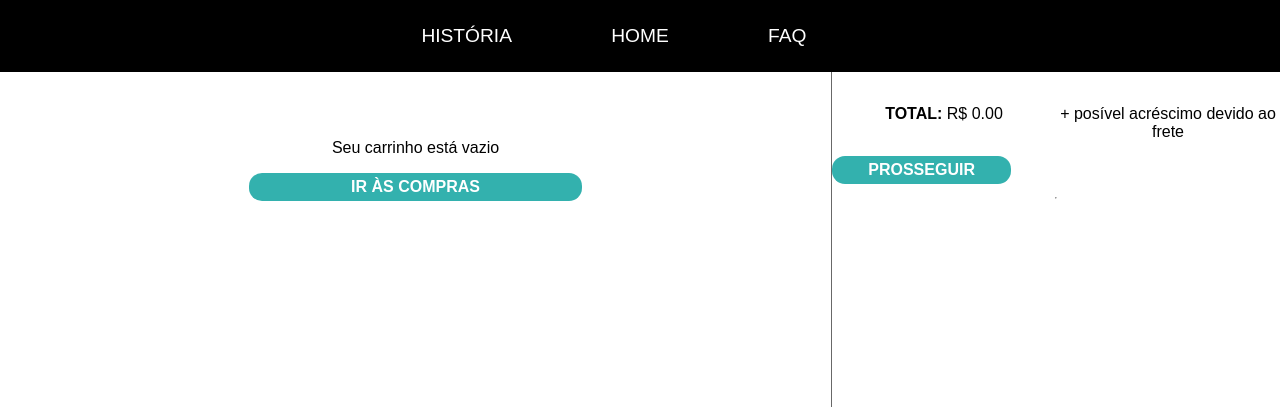
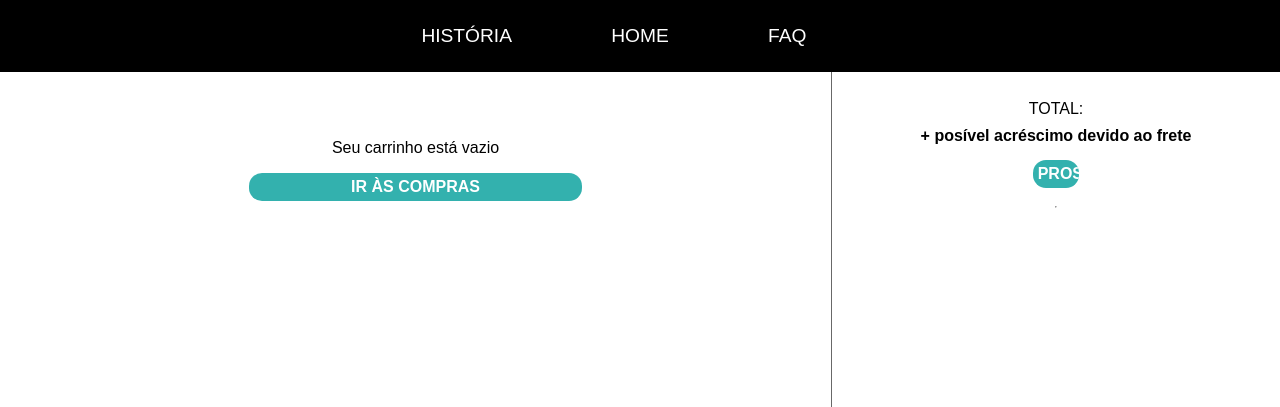
Before and after one commit to gabrieliromagnarita/TCC, a Flask app: page /carrinho-render in a window 1280 px wide. Shown: the part 105-512 px from the top of the page. Run offline with Flask 3, Linux system fonts and the light colour scheme; parts of the project's set-up code (start-up, migrations or seed data) failed here and were passed over.

Commit message:
layout carrinho

```diff
--- a/static/estilo.css
+++ b/static/estilo.css
@@ -1023,61 +1023,61 @@ details > p{
 #produtos-selecionados{
     display: flex;
     justify-content: space-between;
-    margin: 5px 5%;
-    width: 90%;
+    flex-direction: column;
+    width: 95%;
 }
 
 .carrinho-right-infos{
     display: flex;
+    flex-direction: column;
     justify-content: space-between;
     width: 100%;
     margin: 5px 0;
 }
 
 .nome-carrinho-right{
-    /* line-height: 2; */
-    /* white-space: nowrap;
+    line-height: 2;
+    white-space: nowrap;
     overflow: hidden;
-    text-overflow: ellipsis; */
-    /* margin: 0 0 0 5%; */
-    margin: 0;
+    text-overflow: ellipsis;
+    margin: 0 0 0 5%;
 }
 
 .preco-carrinho-right{
-    /* margin: 0 5%;
-    line-height: 2; */
-    /* white-space: nowrap;
+    margin: 0 5%;
+    line-height: 2;
+    white-space: nowrap;
     overflow: hidden;
-    text-overflow: ellipsis; */
-    margin: 0;
+    text-overflow: ellipsis;
+    /* margin: 0; */
 }
 
 .total-carrinho-right{
-    /* margin: 3% 0 0 5%; */
-   /*  text-align: center;
-    margin: 10px 0 5px 0; */
-    width: 100%;
+    margin: 3% 0 0 5%;
     text-align: center;
-    margin: 5px 0;
+    margin: 10px 0 5px 0;
+    /* width: 100%;
+    text-align: center;
+    margin: 5px 0; */
 }
 
 .text-carrinho-right{
-    /* font-weight: bold;
-    align-self: center; */
-    /* margin: 1% 0 2% 0; */
-    /* margin-bottom: 10px; */
-    width: 100%;
+    font-weight: bold;
+    align-self: center;
+    margin: 1% 0 2% 0;
+    margin-bottom: 10px;
+    /* width: 100%;
     text-align: center;
-    margin: 5px 0;
+    margin: 5px 0; */
 }
 
 .carrinho-btn{
-    /* display: flex; */
-    /* justify-content: center; */
-    /* margin-bottom: 10px; */
-    width: 100%;
+    display: flex;
+    justify-content: center;
+    margin-bottom: 10px;
+    /* width: 100%;
     text-align: center;
-    margin: 5px 0;
+    margin: 5px 0; */
 }
 
 .btn-finalizar{
--- a/templates/carrinho.html
+++ b/templates/carrinho.html
@@ -48,7 +48,7 @@
         <div id="produtos-selecionados"></div>
 
         <div class="carrinho-right-infos">
-            <p class="total-carrinho-right"><strong>TOTAL:</strong> R$ {{ "%.2f"|format(total) }}</p>
+            <p class="total-carrinho-right">TOTAL: <!-- R$ {{ "%.2f"|format(total) }} --></p>
             <p class="text-carrinho-right">+ posível acréscimo devido ao frete</p>
         </div>
 
@@ -88,8 +88,7 @@
 
                     const itemDiv = document.createElement('div');
                     itemDiv.className = 'carrinho-right-infos';
-                    itemDiv.innerHTML = `<p class="nome-carrinho-right">${nome} x${qtd}</p>
-                                        <p class="preco-carrinho-right">R$ ${ (preco*qtd).toFixed(2) }</p>`;
+                    itemDiv.innerHTML = `<p class="nome-carrinho-right">${nome} x${qtd}</p><p class="preco-carrinho-right">R$ ${ (preco*qtd).toFixed(2) }</p>`;
                     listaSelecionados.appendChild(itemDiv);
                 }
             });
```
